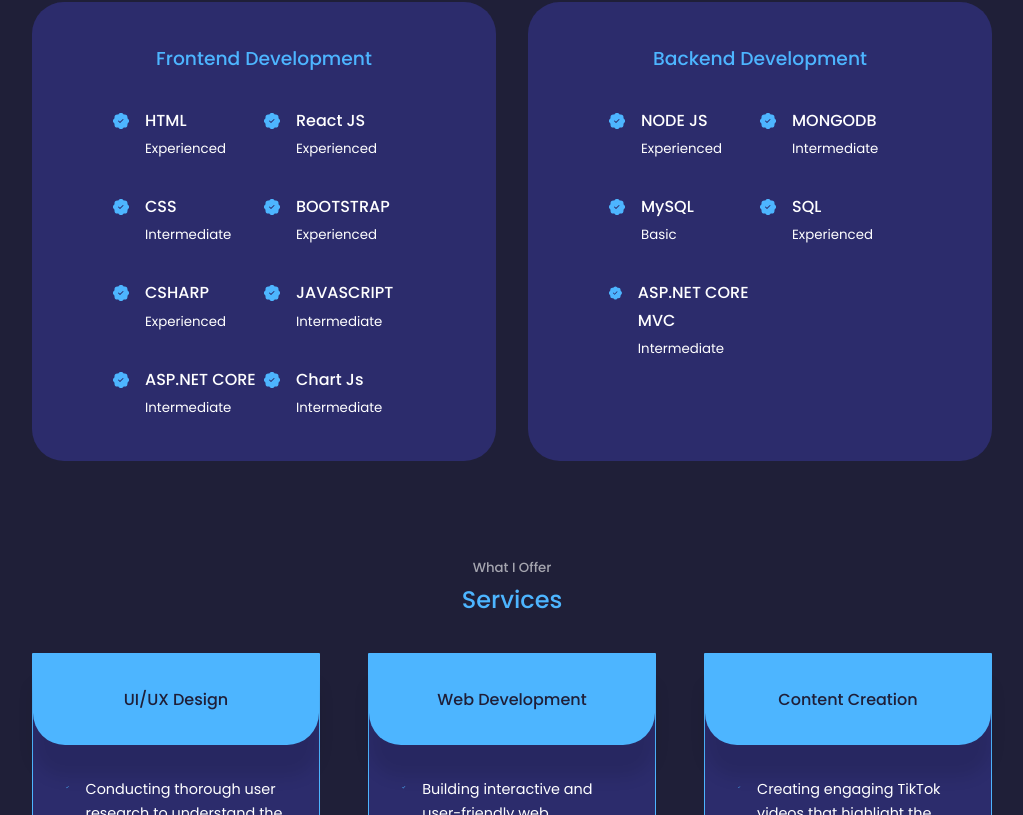
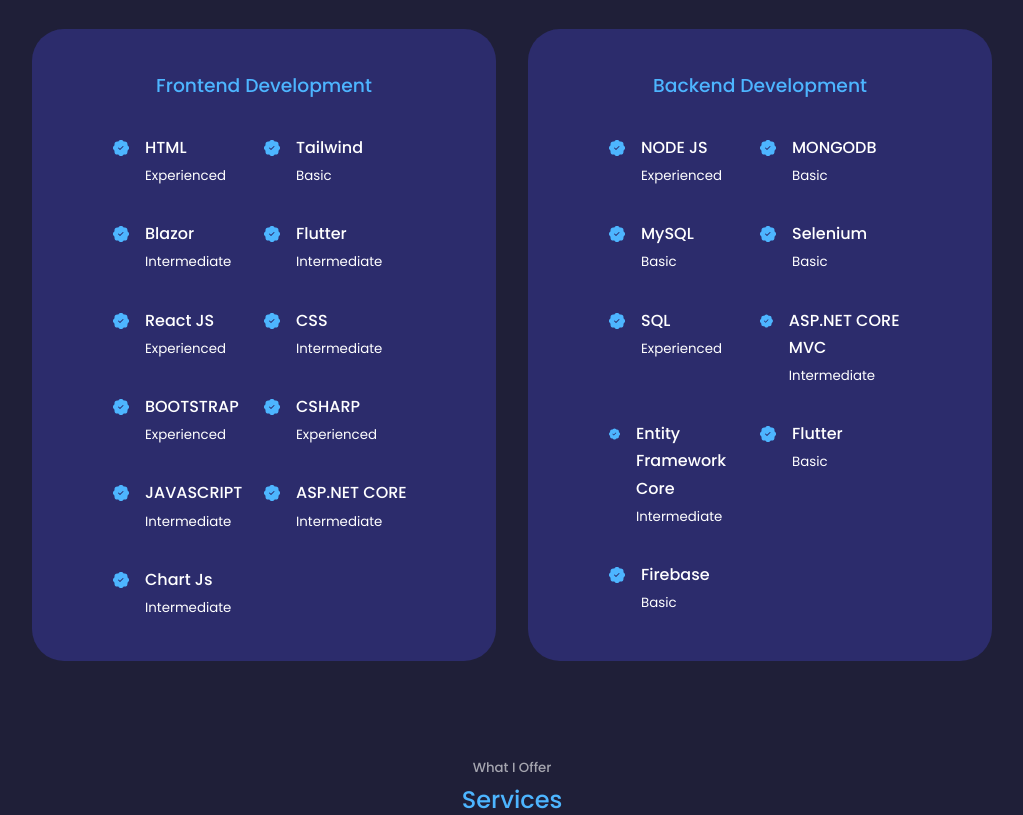
Before and after one commit to dev-munashe/munashe-pp, a React (Create React App) app: page / in a window 1280 px wide. Shown: the part 2118-2933 px from the top of the page, without its empty margins (128-1151 px from the left). Built offline with nearby package versions, Linux system fonts and the light colour scheme.

Commit message:
Updated my technologies, and experience

```diff
--- a/src/components/about/About.jsx
+++ b/src/components/about/About.jsx
@@ -24,7 +24,7 @@ const About = () => {
             <article className="about__card">
               <FaAward className='about__icon'/>
               <h5>Experience</h5>
-              <small>5+ months of studying</small>
+              <small>1+ months of working(part time)</small>
             </article>
 
             <article className="about__card">
--- a/src/components/experience/Experience.jsx
+++ b/src/components/experience/Experience.jsx
@@ -18,6 +18,30 @@ const Experience = () => {
               <div>
               <h4>HTML</h4>
               <small>Experienced</small>
+              </div>
+            </article>
+
+            <article className='experience__details'>
+              <BsPatchCheckFill className='experience__icon'/>
+              <div>
+              <h4>Tailwind</h4>
+              <small>Basic</small>
+              </div>
+            </article>
+
+            <article className='experience__details'>
+              <BsPatchCheckFill className='experience__icon'/>
+              <div>
+              <h4>Blazor</h4>
+              <small>Intermediate</small>
+              </div>
+            </article>
+
+            <article className='experience__details'>
+              <BsPatchCheckFill className='experience__icon'/>
+              <div>
+              <h4>Flutter</h4>
+              <small>Intermediate</small>
               </div>
             </article>
 
@@ -95,7 +119,7 @@ const Experience = () => {
               <BsPatchCheckFill className='experience__icon'/>
               <div>
               <h4>MONGODB</h4>
-              <small>Intermediate</small>
+              <small>Basic</small>
               </div>
             </article>
 
@@ -103,6 +127,14 @@ const Experience = () => {
               <BsPatchCheckFill className='experience__icon'/>
               <div>
               <h4>MySQL</h4>
+              <small>Basic</small>
+              </div>
+            </article>
+
+            <article className='experience__details'>
+              <BsPatchCheckFill className='experience__icon'/>
+              <div>
+              <h4>Selenium</h4>
               <small>Basic</small>
               </div>
             </article>
@@ -123,6 +155,30 @@ const Experience = () => {
               </div>
             </article>
 
+            <article className='experience__details'>
+              <BsPatchCheckFill className='experience__icon'/>
+              <div>
+              <h4>Entity Framework Core</h4>
+              <small>Intermediate</small>
+              </div>
+            </article>
+
+            <article className='experience__details'>
+              <BsPatchCheckFill className='experience__icon'/>
+              <div>
+              <h4>Flutter</h4>
+              <small>Basic</small>
+              </div>
+            </article>
+
+            <article className='experience__details'>
+              <BsPatchCheckFill className='experience__icon'/>
+              <div>
+              <h4>Firebase</h4>
+              <small>Basic</small>
+              </div>
+            </article>
+
         </div>
       </div>
       </div>
```
